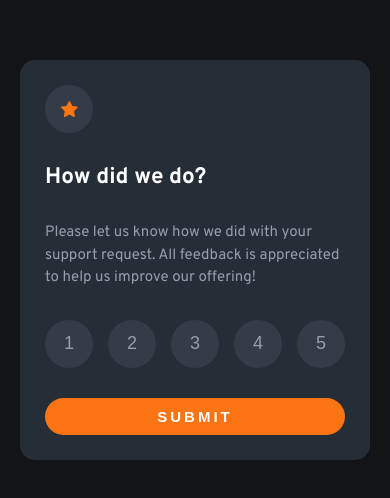
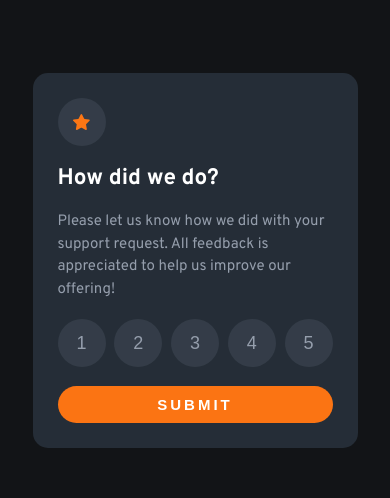
Before and after one commit to flifal/rating-challenge, a plain HTML site: page index.html in a window 390 px wide. Shown: the part 162-660 px from the top of the page. Drawn offline with Linux system fonts and the light colour scheme.

Commit message:
last update

```diff
--- a/index.html
+++ b/index.html
@@ -16,15 +16,16 @@
   </head>
   <body>
     <!-- Rating state start -->
-    <main class="container rating">
+    <main>
+      <article class="container rating">
         <div class="icon">
           <img src="images/icon-star.svg" alt="star icon" />
         </div>
         <div class=""><h1>How did we do?</h1></div>
         <div class="par">
           <p>
-          Please let us know how we did with your support request. All feedback
-          is appreciated to help us improve our offering!
+            Please let us know how we did with your support request. All
+            feedback is appreciated to help us improve our offering!
           </p>
         </div>
         <div class="numbers">
@@ -37,10 +38,10 @@
         <div>
           <button id="submit" class="submit" type="submit">SUBMIT</button>
         </div>
-    </main>
+      </article>
       <!-- Rating state end -->
       <!-- Thank you state start -->
-    <div class="container thanks">
+      <article class="container thanks">
         <div class="img">
           <img src="images/illustration-thank-you.svg" alt="" />
         </div>
@@ -56,8 +57,8 @@
             more support, don’t hesitate to get in touch!
           </p>
         </div>
-    </div>
-
+      </article>
+    </main>
     <!-- Thank you state end -->
 
     <script src="main.js"></script>
--- a/style.css
+++ b/style.css
@@ -19,12 +19,19 @@ body {
   background-color: var(--Very-Dark-Blue);
   height: 100vh;
   width: 100%;
+  /* display: flex;
+  justify-content: center;
+  align-items: center; */
+}
+main {
+  height: 100vh;
+  width: 100%;
   display: flex;
   justify-content: center;
   align-items: center;
 }
 
-.container {
+main article {
   position: absolute;
   background-color: var(--Dark-Blue);
   height: 400px;
@@ -122,7 +129,7 @@ button:not(.submit):active {
 }
 
 @media (max-width: 576px) {
-  .container article {
+  main article {
     width: calc(375px - 50px);
     height: 375px;
   }
```
Lines whose indentation alone changed are shown as unchanged.
